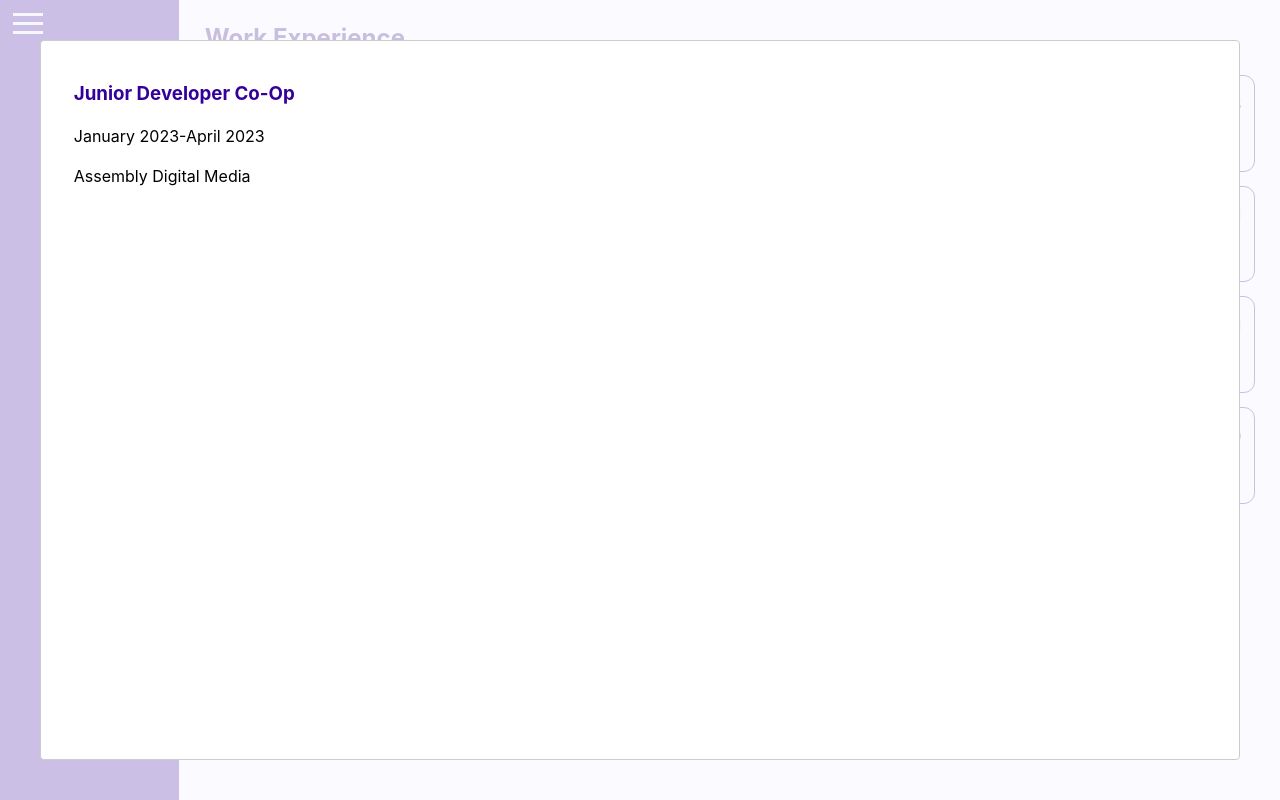
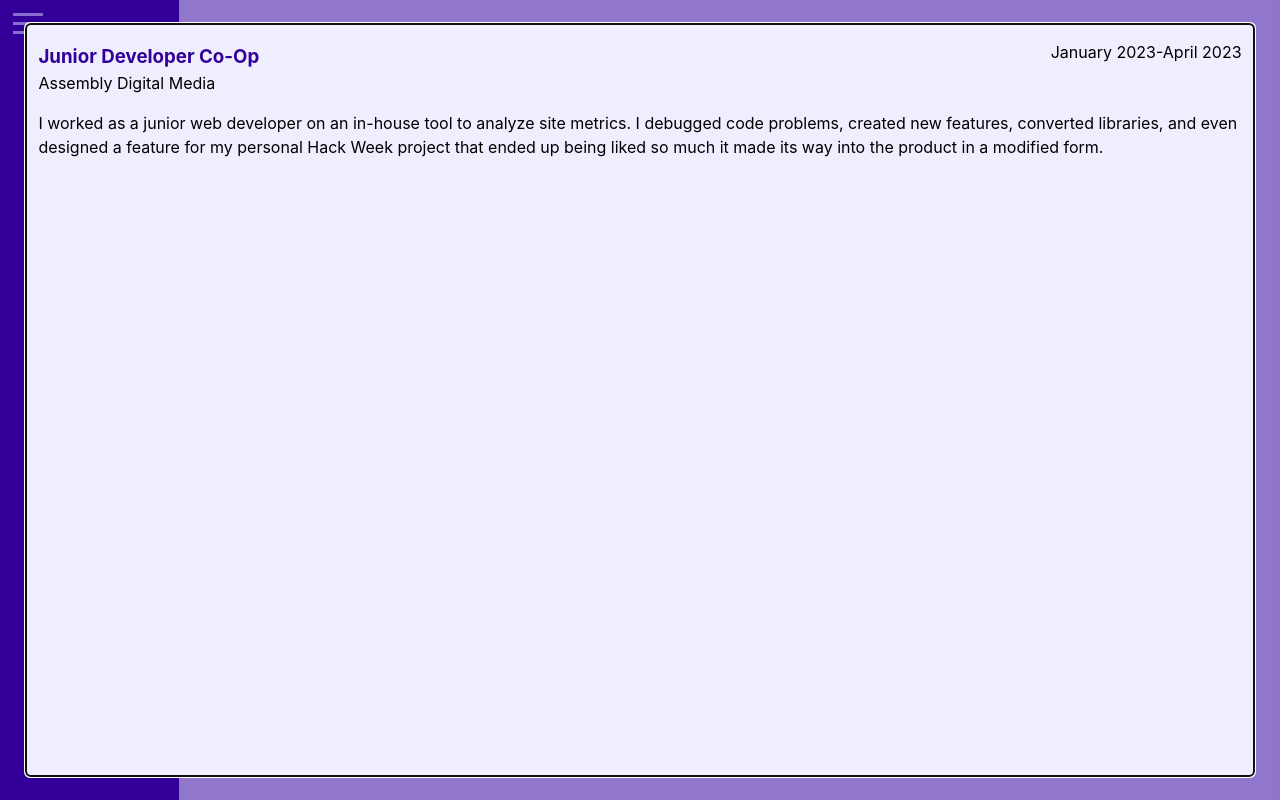
Before and after one commit to michaelklassen02/portfolio-website, a React (Vite) app: page /workexperience in a window 1280 px wide. Built offline with nearby package versions, Linux system fonts and the light colour scheme.

Commit message:
modal styling

```diff
--- a/src/components/WorkExperienceModal.tsx
+++ b/src/components/WorkExperienceModal.tsx
@@ -19,12 +19,14 @@ export default function WorkExperienceModal (props: WorkExperienceModalProps) {
     }
 
     return (
-        <Modal isOpen={props.open} onRequestClose={requestClose}>
-            <h3>{modalData.jobTitle}</h3>
-            <p>{modalData.startMonth} {modalData.startYear}-{modalData.endMonth} {modalData.endYear}</p>
-            <p>{modalData.companyName}</p>
-            <p>{modalData.jobDescription}</p>
-            <p>{modalData.skills}</p>
+        <Modal isOpen={props.open} onRequestClose={requestClose} className='modal' overlayClassName='modal-overlay'>
+            <div className='role-info'>
+                <h3 className='job-title'>{modalData.jobTitle}</h3>
+                <p className='job-dates'>{modalData.startMonth} {modalData.startYear}-{modalData.endMonth} {modalData.endYear}</p>
+            </div>
+            <p className='company-name'>{modalData.companyName}</p>
+            <p className='job-description'>{modalData.jobDescription}</p>
+            <p className='skills'>{modalData.skills}</p>
         </Modal>
     )
 }
--- a/src/constants/data.ts
+++ b/src/constants/data.ts
@@ -8,7 +8,7 @@ export const WorkExperienceModalInfo: WorkExperienceModalData[] = [
         endMonth: 'April',
         endYear: '2023',
         companyName: 'Assembly Digital Media',
-        jobDescription: '',
+        jobDescription: 'I worked as a junior web developer on an in-house tool to analyze site metrics. I debugged code problems, created new features, converted libraries, and even designed a feature for my personal Hack Week project that ended up being liked so much it made its way into the product in a modified form.',
         skills: []
     },
     {
@@ -18,7 +18,7 @@ export const WorkExperienceModalInfo: WorkExperienceModalData[] = [
         endMonth: 'December',
         endYear: '2021',
         companyName: 'VertiGIS North America',
-        jobDescription: '',
+        jobDescription: 'I worked as a quality assurance tester, primarily focused on writing automated tests for VertiGIS\'s web tools. I did both automated and manual testing for features and ran significant manual tests for the release that occurred during my time at the company.',
         skills: []
     },
     {
@@ -28,7 +28,7 @@ export const WorkExperienceModalInfo: WorkExperienceModalData[] = [
         endMonth: 'April',
         endYear: '2021',
         companyName: 'High Energy Physics Research Center (University of Victoria)',
-        jobDescription: '',
+        jobDescription: 'I worked as a software developer single-handedly creating an automated web test framework in Python for the CloudScheduler interface. This framework is still in place with minimal modifications today.',
         skills: []
     },
     {
@@ -38,7 +38,7 @@ export const WorkExperienceModalInfo: WorkExperienceModalData[] = [
         endMonth: 'August',
         endYear: '2020',
         companyName: 'Assembly Digital Media',
-        jobDescription: '',
+        jobDescription: 'I worked as a software developer in a variety of fields, working both on an unreleased project and on the next release of Leanpub. Additionally, I oversaw the automated testing rewrite effort for the release.',
         skills: []
     },
 ]
--- a/src/styles/Modal.css
+++ b/src/styles/Modal.css
@@ -1,17 +1,61 @@
+.modal {
+    background-color: #EEEEFF;
+    opacity: 1;
+    height: 94vh;
+    width: 96vw;
+    margin: 3vh 2vw;
+    display: flex;
+    flex-direction: column;
+    border-radius: 5px;
+    border-color: #330099;
+
+    .role-info{
+        display: flex;
+        flex-direction: row;
+
         h3 {
             color: #330099;
             text-align: left;
             padding-left: 1vw;
-    flex-grow: 1;
             padding-bottom: 0px;
             margin-bottom: 0px;
+            flex-grow: 1;
+        }
+
+        .job-dates {
+            padding-left: 1vw;
+            padding-right: 1vw;
+            padding-bottom: 0px;
+            margin-bottom: 0px;
+            flex-grow: 1;
+            text-align: right;
+        }
     }
 
     p {
+        color: black;
+    }
+
+    .company-name {
         padding-left: 1vw;
         padding-right: 1vw;
-    flex-grow: 1;
         padding-bottom: 0px;
         margin-bottom: 0px;
-    color: black;
+        padding-top: 0px;
+        margin-top: 0px;
     }
+
+    .job-description {
+        padding-left: 1vw;
+        padding-right: 1vw;
+    }
+}
+
+.modal-overlay {
+    position: fixed;
+    top: 0;
+    left: 0;
+    right: 0;
+    bottom: 0;
+    background-color: rgba(51, 00, 153, 0.5);
+}
```
Lines whose indentation alone changed are shown as unchanged.
